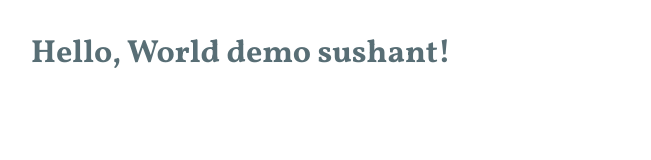
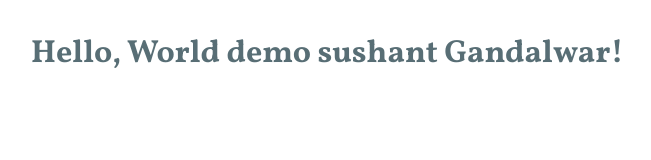
Before and after one commit to Sushan-Gandalwar/devops, a plain HTML site: page index.html in a window 1280 px wide. Shown: the whole page, without its empty margins (1-652 px from the left). Drawn offline with Linux system fonts and the light colour scheme.

Commit message:
Update index.html

```diff
--- a/index.html
+++ b/index.html
@@ -11,6 +11,6 @@
     <script src="/script.js" defer></script>
   </head>
   <body>
-    <h1>Hello, World demo sushant!</h1>
+    <h1>Hello, World demo sushant Gandalwar!</h1>
   </body>
 </html>
```
